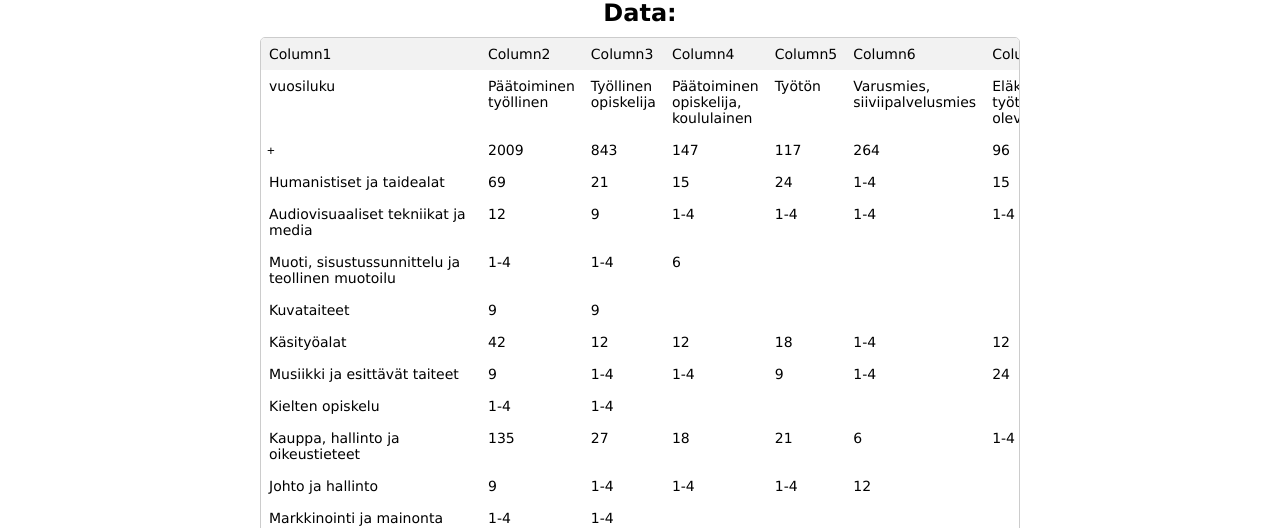
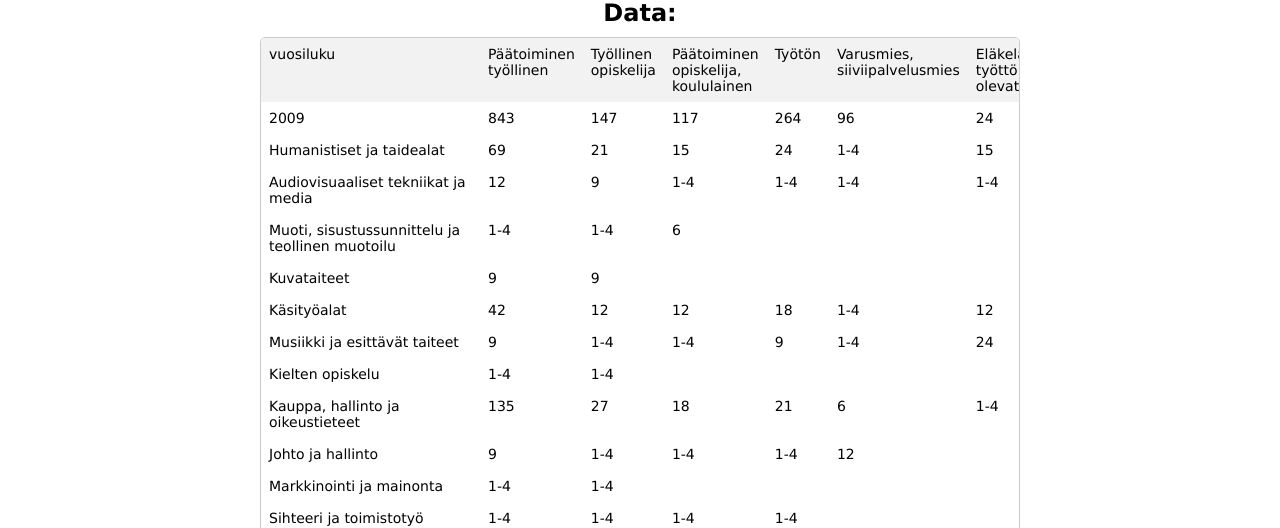
Before and after one commit to Hakkerikakkeri/Salpauslista, a Vue app in the folder salpauslista/: page / in a window 1280 px wide. Shown: the part 272-800 px from the top of the page. Built offline with nearby package versions, Linux system fonts and the light colour scheme.

Commit message:
Add files via upload

```diff
--- a/salpauslista/src/components/TheWelcome.vue
+++ b/salpauslista/src/components/TheWelcome.vue
@@ -7,19 +7,11 @@
           <div class="excel-cell" v-for="(header, index) in headers" :key="index">{{ header }}</div>
         </div>
         <template v-for="(rowData, index) in jsonData['Kohde 1']" :key="index">
-          <div class="excel-row" :class="{ 'year-row': isYearRow(rowData) }">
-            <div class="toggle-cell" v-if="isYearRow(rowData)">
-              <button class="toggle-button" @click="toggleYear(index)">
-                {{ openYears.includes(index) && '+ ' }}
-              </button>
-            </div>
-            <div class="excel-cell" v-for="(value, key) in rowData" :key="key">{{ value }}</div>
+          <div class="excel-row">
+            <div v-if="index !== 0" class="excel-cell" v-for="(value, key) in rowData" :key="key">{{ value }}</div>
           </div>
-          <div v-if="openYears.includes(index) && !isYearRow(rowData) && index !== 0" class="extra-data">
-            <div class="excel-row" v-for="(value, key) in extraData[index]" :key="key">
-              <div class="excel-cell">{{ key }}</div>
-              <div class="excel-cell">{{ value }}</div>
-            </div>
+          <div v-if="openYears[index] && index !== 0" class="extra-data">
+            <!-- Additional data for the opened year -->
           </div>
         </template>
       </div>
@@ -29,40 +21,16 @@
 </template>
 
 <script setup lang="ts">
-import { ref, onMounted } from 'vue';
+import { ref } from 'vue';
 import jsonData from '../data/tilastovuosi2.json';
 
-const headers = Object.keys(jsonData['Kohde 1'][0]); // Extract headers from the first object
+const headers = Object.values(jsonData['Kohde 1'][0]); // Extract headers from the first object
 
-const openYears = ref([]);
-const extraData = ref(Array(jsonData['Kohde 1'].length).fill({}));
+const openYears = ref(Array(jsonData['Kohde 1'].length).fill(false));
 
 function toggleYear(index) {
-  if (!openYears.value.includes(index)) {
-    openYears.value.push(index);
-    // Populate extra data when opening
-    extraData.value[index] = jsonData['Kohde 1'][index];
-  } else {
-    // Close the year if already open
-    const yearIndex = openYears.value.indexOf(index);
-    if (yearIndex !== -1) {
-      openYears.value.splice(yearIndex, 1);
-    }
-  }
+  openYears.value[index] = !openYears.value[index];
 }
-
-function isYearRow(rowData) {
-  return rowData.hasOwnProperty('vuosiluku');
-}
-
-onMounted(() => {
-  // Populate openYears with the indices of the year rows initially
-  jsonData['Kohde 1'].forEach((rowData, index) => {
-    if (isYearRow(rowData)) {
-      openYears.value.push(index);
-    }
-  });
-});
 </script>
 
 <style scoped>
@@ -123,8 +91,4 @@ onMounted(() => {
 .extra-data {
   padding-left: 30px; /* Adjust indentation for the extra data */
 }
-
-.year-row {
-  font-weight: bold;
-}
 </style>
```
